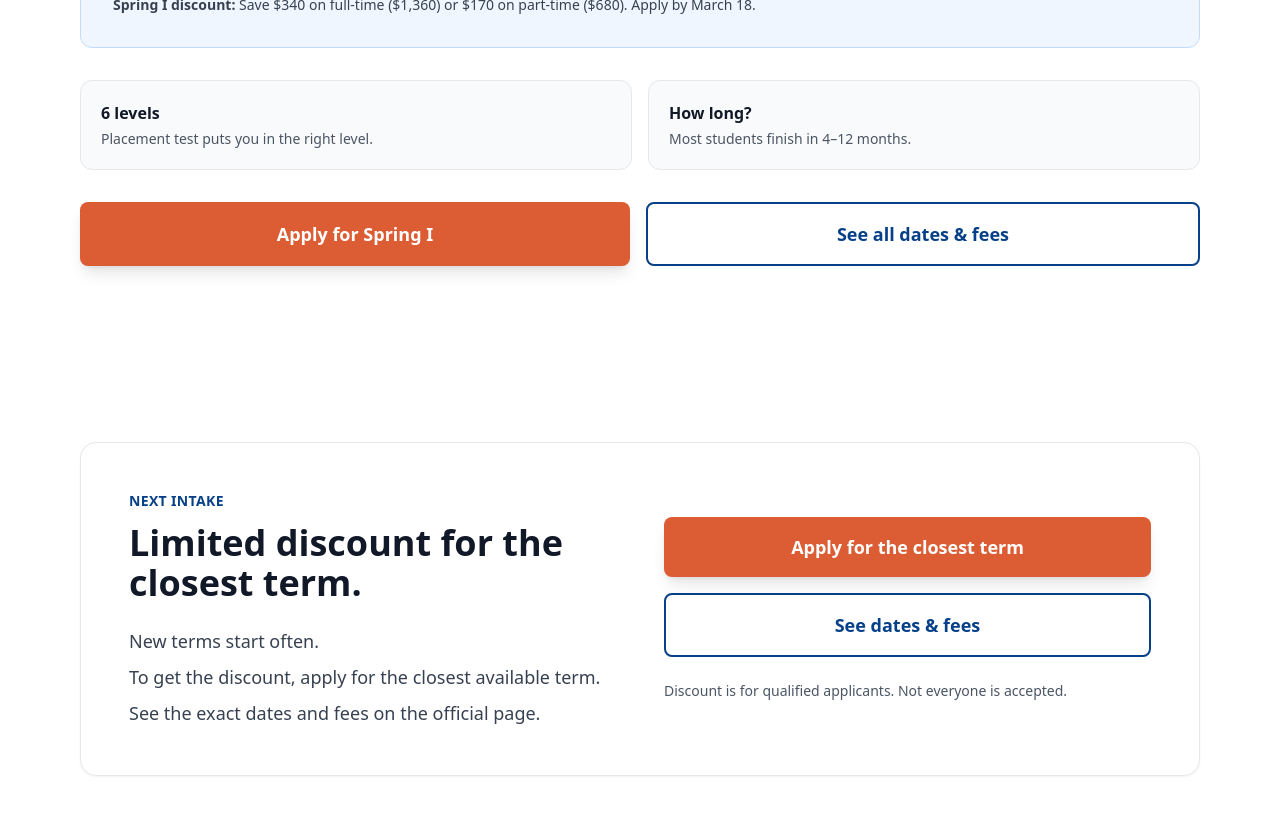
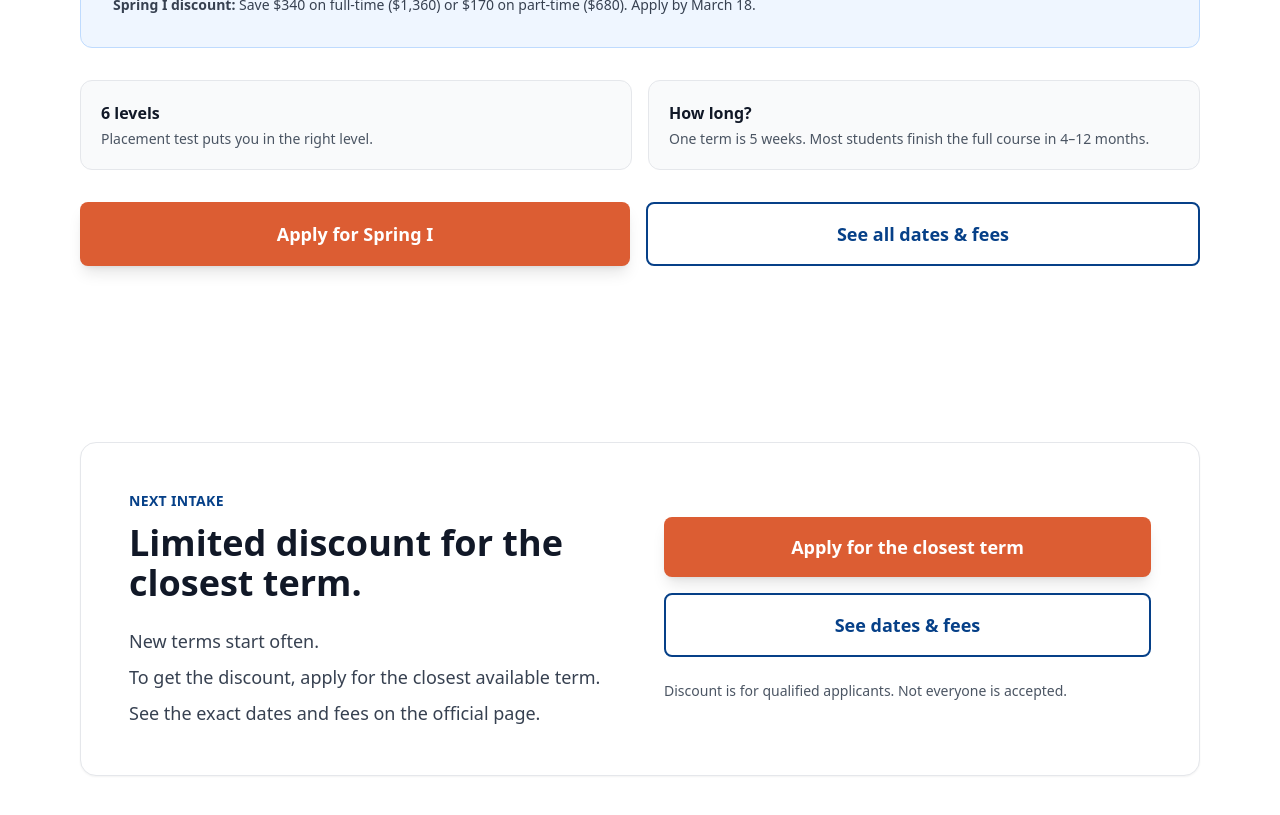
Before and after one commit to Qwixo/apply.INTERLINK.edu-28.8.2025-old-v1.1, a React (Vite) app: page /greensboro in a window 1280 px wide. Shown: the part 6360-7175 px from the top of the page. Built offline with nearby package versions, Linux system fonts and the light colour scheme.

Commit message:
Updated GreensboroPage.tsx

```diff
--- a/src/pages/GreensboroPage.tsx
+++ b/src/pages/GreensboroPage.tsx
@@ -620,7 +620,7 @@ function GreensboroPage() {
             </div>
             <div className="bg-gray-50 border border-gray-200 rounded-xl p-4 md:p-5">
               <h4 className="font-bold text-gray-900 mb-1">How long?</h4>
-              <p className="text-sm text-gray-600">Most students finish in 4–12 months.</p>
+              <p className="text-sm text-gray-600">One term is 5 weeks. Most students finish the full course in 4–12 months.</p>
             </div>
           </div>
 
```
